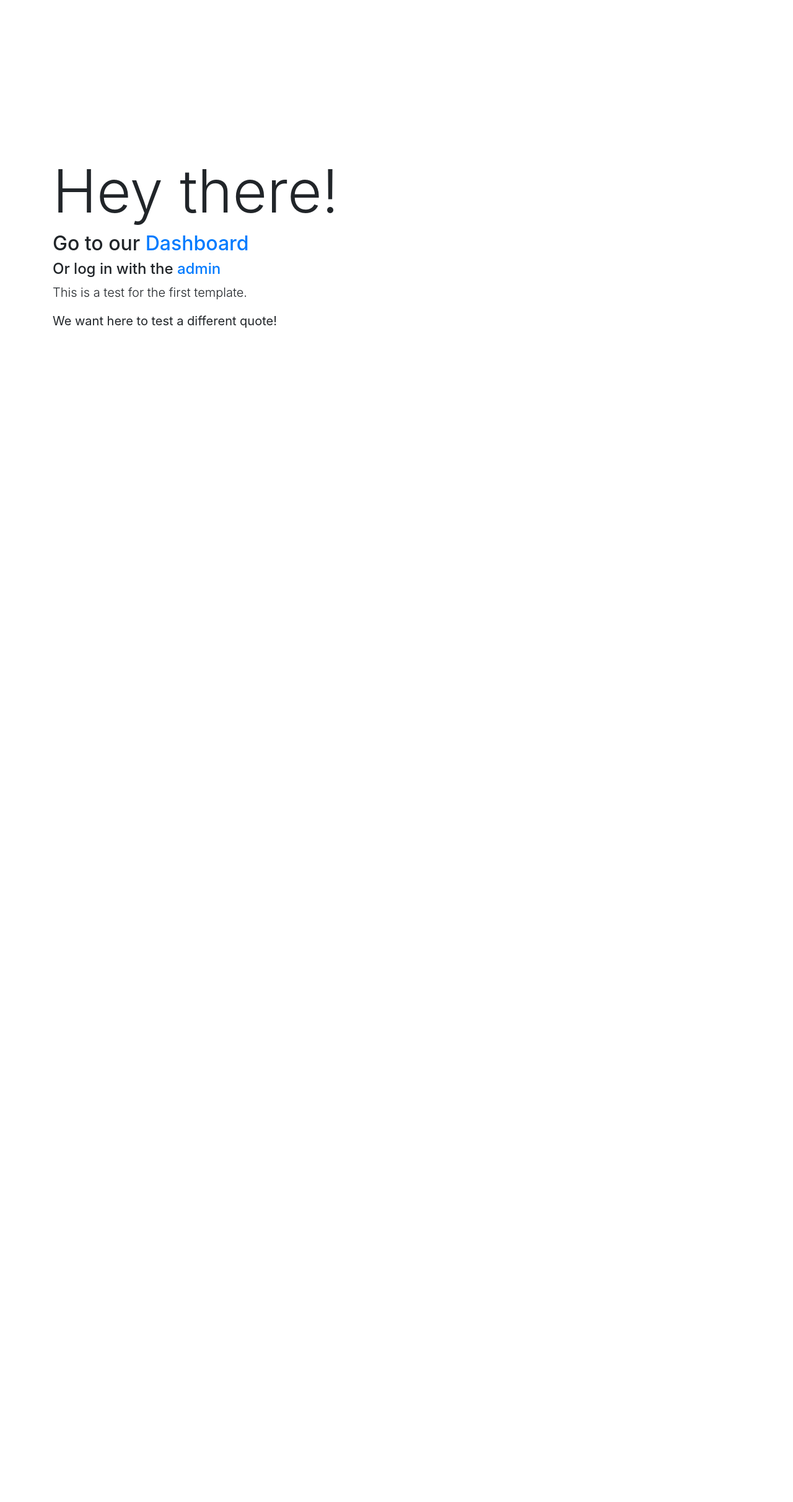
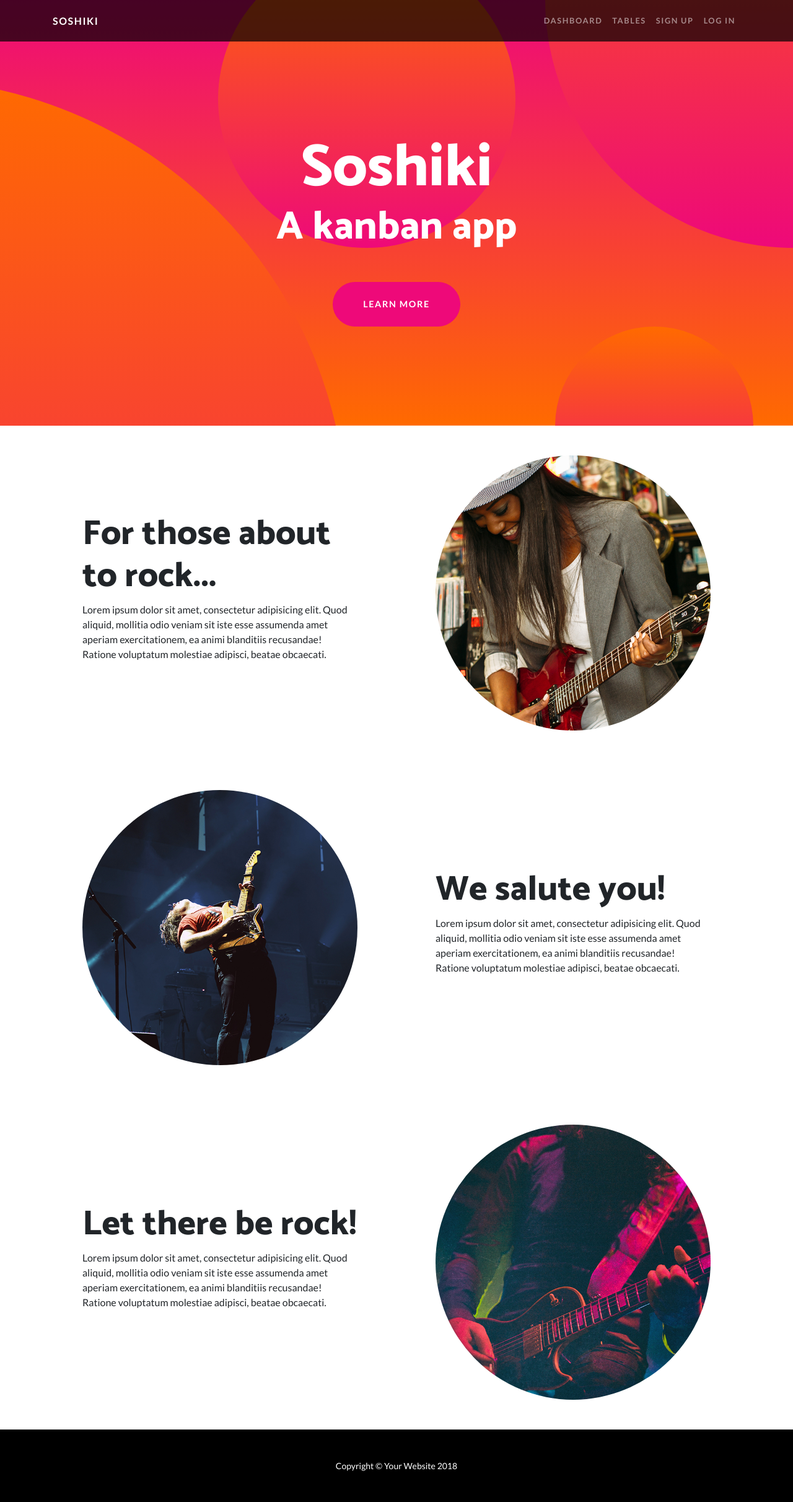
Before and after one commit to HE-Arc/Soshiki, a Django app: page / in a window 1280 px wide. Shown: the whole page at 62% size. Before the commit the page ends 529 px from the top, so only its background shows below. Run offline with Django 3.2, Linux system fonts and the light colour scheme; some libraries are stand-ins or nearby versions.

Commit message:
Add a nice HomePage + the gestion of static files

```diff
--- a/SoshikiProject/Soshiki/settings.py
+++ b/SoshikiProject/Soshiki/settings.py
@@ -73,6 +73,8 @@ TEMPLATES = [
 
 WSGI_APPLICATION = 'Soshiki.wsgi.application'
 
+# Statics files
+STATIC_URL = 'SoshikiApp/static/'
 
 # Database
 # https://docs.djangoproject.com/en/2.0/ref/settings/#databases
--- a/SoshikiProject/Soshiki/urls.py
+++ b/SoshikiProject/Soshiki/urls.py
@@ -17,6 +17,6 @@ from django.contrib import admin
 from django.urls import path, include
 
 urlpatterns = [
-	path('', include('SoshikiApp.urls')),
+    path('', include('SoshikiApp.urls')),
     path('admin/', admin.site.urls),
 ]
--- a/SoshikiProject/SoshikiApp/models.py
+++ b/SoshikiProject/SoshikiApp/models.py
@@ -3,7 +3,7 @@ from django.db import models
 
 class Table(models.Model):
     """
-    Table for the tangan that will contain your
+    Table for the kanban that will contain your
     organisation for one project.
     """
     name = models.CharField(max_length=200)
--- /dev/null
+++ b/SoshikiProject/SoshikiApp/static/SoshikiApp/css/allPagesConfig.css
@@ -0,0 +1,3 @@
+.allPages{
+    padding-top: 80px;
+}
--- /dev/null
+++ b/SoshikiProject/SoshikiApp/static/SoshikiApp/css/homePage.css
@@ -0,0 +1,154 @@
+body {
+  font-family: 'Lato';
+}
+
+h1,
+h2,
+h3,
+h4,
+h5,
+h6 {
+  font-family: 'Catamaran';
+  font-weight: 800 !important;
+}
+
+.btn-xl {
+  text-transform: uppercase;
+  padding: 1.5rem 3rem;
+  font-size: 0.9rem;
+  font-weight: 700;
+  letter-spacing: 0.1rem;
+}
+
+.bg-black {
+  background-color: #000 !important;
+}
+
+.rounded-pill {
+  border-radius: 5rem;
+}
+
+.navbar-custom {
+  padding-top: 1rem;
+  padding-bottom: 1rem;
+  background-color: rgba(0, 0, 0, 0.7);
+}
+
+.navbar-custom .navbar-brand {
+  text-transform: uppercase;
+  font-size: 1rem;
+  letter-spacing: 0.1rem;
+  font-weight: 700;
+}
+
+.navbar-custom .navbar-nav .nav-item .nav-link {
+  text-transform: uppercase;
+  font-size: 0.8rem;
+  font-weight: 700;
+  letter-spacing: 0.1rem;
+}
+
+header.masthead {
+  position: relative;
+  overflow: hidden;
+  padding-top: calc(7rem + 72px);
+  padding-bottom: 7rem;
+  background: linear-gradient(0deg, #ff6a00 0%, #ee0979 100%);
+  background-repeat: no-repeat;
+  background-position: center center;
+  background-attachment: scroll;
+  background-size: cover;
+}
+
+header.masthead .masthead-content {
+  z-index: 1;
+  position: relative;
+}
+
+header.masthead .masthead-content .masthead-heading {
+  font-size: 4rem;
+}
+
+header.masthead .masthead-content .masthead-subheading {
+  font-size: 2rem;
+}
+
+header.masthead .bg-circle {
+  z-index: 0;
+  position: absolute;
+  border-radius: 100%;
+  background: linear-gradient(0deg, #ee0979 0%, #ff6a00 100%);
+}
+
+header.masthead .bg-circle-1 {
+  height: 90rem;
+  width: 90rem;
+  bottom: -55rem;
+  left: -55rem;
+}
+
+header.masthead .bg-circle-2 {
+  height: 50rem;
+  width: 50rem;
+  top: -25rem;
+  right: -25rem;
+}
+
+header.masthead .bg-circle-3 {
+  height: 20rem;
+  width: 20rem;
+  bottom: -10rem;
+  right: 5%;
+}
+
+header.masthead .bg-circle-4 {
+  height: 30rem;
+  width: 30rem;
+  top: -5rem;
+  right: 35%;
+}
+
+@media (min-width: 992px) {
+  header.masthead {
+    padding-top: calc(10rem + 55px);
+    padding-bottom: 10rem;
+  }
+  header.masthead .masthead-content .masthead-heading {
+    font-size: 6rem;
+  }
+  header.masthead .masthead-content .masthead-subheading {
+    font-size: 4rem;
+  }
+}
+
+.bg-primary {
+  background-color: #ee0979 !important;
+}
+
+.btn-primary {
+  background-color: #ee0979;
+  border-color: #ee0979;
+}
+
+.btn-primary:active, .btn-primary:focus, .btn-primary:hover {
+  background-color: #bd0760 !important;
+  border-color: #bd0760 !important;
+}
+
+.btn-primary:focus {
+  box-shadow: 0 0 0 0.2rem rgba(238, 9, 121, 0.5);
+}
+
+.btn-secondary {
+  background-color: #ff6a00;
+  border-color: #ff6a00;
+}
+
+.btn-secondary:active, .btn-secondary:focus, .btn-secondary:hover {
+  background-color: #cc5500 !important;
+  border-color: #cc5500 !important;
+}
+
+.btn-secondary:focus {
+  box-shadow: 0 0 0 0.2rem rgba(255, 106, 0, 0.5);
+}
--- a/SoshikiProject/SoshikiApp/templates/SoshikiApp/base.html
+++ b/SoshikiProject/SoshikiApp/templates/SoshikiApp/base.html
@@ -4,29 +4,54 @@
     <title>{% block title %}{% endblock %}</title>
     {% load bootstrap4 %}
     {% bootstrap_css %}
+    {% load static %}
     {% bootstrap_javascript jquery='full' %}
+
+
+    <meta charset="utf-8">
+    <meta name="viewport" content="width=device-width, initial-scale=1, shrink-to-fit=no">
+    <meta name="description" content="">
+    <meta name="author" content="">
+
+    <!-- Custom fonts for the HomePage -->
+    <link href="https://fonts.googleapis.com/css?family=Catamaran:100,200,300,400,500,600,700,800,900" rel="stylesheet">
+    <link href="https://fonts.googleapis.com/css?family=Lato:100,100i,300,300i,400,400i,700,700i,900,900i" rel="stylesheet">
+
+    <!-- Custom styles for the HomePage -->
+    <link href="{% static 'SoshikiApp/css/homePage.css' %}" rel="stylesheet">
+    <!-- Custom sytles for the Dashboard -->
+    <link href="{% static 'SoshikiApp/css/allPagesConfig.css' %}" rel="stylesheet">
 </head>
 
 <body>
-  <nav class="navbar navbar-expand-sm navbar-dark bg-dark mb-5">
+<!-- Navigation -->
+<nav class="navbar navbar-expand-lg navbar-dark navbar-custom fixed-top">
+    <div class="container">
         <a class="navbar-brand" href="/">
-      Soshiki App
+          Soshiki
         </a>
-
-    <button class="navbar-toggler" type="button" data-toggle="collapse" data-target="#navbarText" aria-controls="navbarText" aria-expanded="false" aria-label="Toggle navigation">
+        <button class="navbar-toggler" type="button" data-toggle="collapse" data-target="#navbarResponsive" aria-controls="navbarResponsive" aria-expanded="false" aria-label="Toggle navigation">
             <span class="navbar-toggler-icon"></span>
         </button>
-     <div class="collapse navbar-collapse" id="navbarText">
-       <ul class="navbar-nav mr-auto">
+        <div class="collapse navbar-collapse" id="navbarResponsive">
+            <ul class="navbar-nav ml-auto">
                 <li class="nav-item">
                    <a class="nav-link" href="{% url 'dashboard' %}">Dashboard</a>
                 </li>
                 <li class="nav-item">
                     <a class="nav-link" href="{% url 'tables-list'%}">Tables</a>
                 </li>
+                <li class="nav-item">
+                    <a class="nav-link" href="#">Sign Up</a>
+                </li>
+                <li class="nav-item">
+                    <a class="nav-link" href="#">Log In</a>
+                </li>
             </ul>
-
+        </div>
+    </div>
 </nav>
   {% block content %}{% endblock %}
 </body>
+
 </html>
--- a/SoshikiProject/SoshikiApp/templates/SoshikiApp/dashboard.html
+++ b/SoshikiProject/SoshikiApp/templates/SoshikiApp/dashboard.html
@@ -3,7 +3,8 @@
 {% block title %}Soshiki dashboard{% endblock %}
 
 {% block content %}
-<div class="container">
+
+<div class="container allPages">
 
   <div class="row">
     <div class="col-md-12">
@@ -48,6 +49,4 @@
   </div>
 </div>
 
-
-</div>
 {% endblock %}
--- a/SoshikiProject/SoshikiApp/templates/SoshikiApp/index.html
+++ b/SoshikiProject/SoshikiApp/templates/SoshikiApp/index.html
@@ -1,29 +1,85 @@
-<html>
+{% extends 'SoshikiApp/base.html' %}
 
-<head>
-  <title>Soshiki</title>
-  {% load bootstrap4 %}
-  {% bootstrap_css %}
-  {% bootstrap_javascript jquery='full' %}
-</head>
+{% load static %}
 
-<body>
-  <div class="d-flex align-items-center h-100">
-    <div class="container text-black">
-      <div class="row">
-        <div class="col-md-6">
-          <h1 class="display-1">Hey there!</h1>
-          <h2> Go to our <a href="{% url 'dashboard' %}">Dashboard</a> </h2>
-          <h4> Or log in with the <a href="/admin">admin</a></h4>
-          <p class="lead">
-            This is a test for the first template.
-          </p>
-          <p class="lead">
-            <strong>We want here to test a different quote!</strong>
-          </p>
+{% block title %}Soshiki{% endblock %}
+
+{% block content %}
+
+<header class="masthead text-center text-white">
+    <div class="masthead-content">
+        <div class="container">
+            <h1 class="masthead-heading mb-0">Soshiki</h1>
+            <h2 class="masthead-subheading mb-0">A kanban app</h2>
+            <a href="#" class="btn btn-primary btn-xl rounded-pill mt-5">Learn More</a>
         </div>
-      </div>
     </div>
-  </div>
-</body>
-</html>
+    <div class="bg-circle-1 bg-circle"></div>
+    <div class="bg-circle-2 bg-circle"></div>
+    <div class="bg-circle-3 bg-circle"></div>
+    <div class="bg-circle-4 bg-circle"></div>
+</header>
+
+<section>
+    <div class="container">
+        <div class="row align-items-center">
+            <div class="col-lg-6 order-lg-2">
+                <div class="p-5">
+                    <img class="img-fluid rounded-circle" src="{% static 'SoshikiApp/img/01.jpg' %}" alt="">
+                </div>
+            </div>
+            <div class="col-lg-6 order-lg-1">
+                <div class="p-5">
+                    <h2 class="display-4">For those about to rock...</h2>
+                    <p>Lorem ipsum dolor sit amet, consectetur adipisicing elit. Quod aliquid, mollitia odio veniam sit iste esse assumenda amet aperiam exercitationem, ea animi blanditiis recusandae! Ratione voluptatum molestiae adipisci, beatae obcaecati.</p>
+                </div>
+            </div>
+        </div>
+    </div>
+</section>
+
+<section>
+    <div class="container">
+        <div class="row align-items-center">
+            <div class="col-lg-6">
+                <div class="p-5">
+                    <img class="img-fluid rounded-circle" src="{% static 'SoshikiApp/img/02.jpg' %}" alt="">
+                </div>
+            </div>
+            <div class="col-lg-6">
+                <div class="p-5">
+                    <h2 class="display-4">We salute you!</h2>
+                    <p>Lorem ipsum dolor sit amet, consectetur adipisicing elit. Quod aliquid, mollitia odio veniam sit iste esse assumenda amet aperiam exercitationem, ea animi blanditiis recusandae! Ratione voluptatum molestiae adipisci, beatae obcaecati.</p>
+                </div>
+            </div>
+        </div>
+    </div>
+</section>
+
+<section>
+    <div class="container">
+        <div class="row align-items-center">
+            <div class="col-lg-6 order-lg-2">
+                <div class="p-5">
+                    <img class="img-fluid rounded-circle" src="{% static 'SoshikiApp/img/03.jpg' %}" alt="">
+                </div>
+            </div>
+            <div class="col-lg-6 order-lg-1">
+                <div class="p-5">
+                    <h2 class="display-4">Let there be rock!</h2>
+                    <p>Lorem ipsum dolor sit amet, consectetur adipisicing elit. Quod aliquid, mollitia odio veniam sit iste esse assumenda amet aperiam exercitationem, ea animi blanditiis recusandae! Ratione voluptatum molestiae adipisci, beatae obcaecati.</p>
+                </div>
+            </div>
+        </div>
+    </div>
+</section>
+
+<!-- Footer -->
+<footer class="py-5 bg-black">
+    <div class="container">
+        <p class="m-0 text-center text-white small">Copyright &copy; Your Website 2018</p>
+    </div>
+    <!-- /.container -->
+</footer>
+
+{% endblock %}
--- a/SoshikiProject/SoshikiApp/templates/SoshikiApp/table_confirm_delete.html
+++ b/SoshikiProject/SoshikiApp/templates/SoshikiApp/table_confirm_delete.html
@@ -3,7 +3,7 @@
 {% block title %}Delete a Table{% endblock %}
 
 {% block content %}
-<div class="container">
+<div class="container allPages">
 
   <form action="" method="post">{% csrf_token %}
       <p>Are you sure you want to delete "{{ object }}"?</p>
--- a/SoshikiProject/SoshikiApp/templates/SoshikiApp/table_detail.html
+++ b/SoshikiProject/SoshikiApp/templates/SoshikiApp/table_detail.html
@@ -3,7 +3,7 @@
 {% block title %}Details {% endblock %}
 
 {% block content %}
-<div class="container">
+<div class="container allPages">
   <div class="row">
     <div class="col-md-12">
       <h1 class="display-4">{{table.name}}</h1>
--- a/SoshikiProject/SoshikiApp/templates/SoshikiApp/table_form.html
+++ b/SoshikiProject/SoshikiApp/templates/SoshikiApp/table_form.html
@@ -3,7 +3,7 @@
 {% block title %}Add a Table{% endblock %}
 
 {% block content %}
-<div class="container">
+<div class="container allPages">
 <form action="" method="post">
   {% csrf_token %}
     {{ form.as_p }}
--- a/SoshikiProject/SoshikiApp/templates/SoshikiApp/table_list.html
+++ b/SoshikiProject/SoshikiApp/templates/SoshikiApp/table_list.html
@@ -4,7 +4,7 @@
 
 {% block content %}
 
-<div class="container">
+<div class="container allPages">
   <div class="row">
     <div class="col-md-8">
 
```
Also changed, not shown: SoshikiProject/SoshikiApp/fixtures/tables.json (+3 -6 lines), SoshikiProject/SoshikiApp/static/SoshikiApp/img/01.jpg (added), SoshikiProject/SoshikiApp/static/SoshikiApp/img/02.jpg (added), SoshikiProject/SoshikiApp/static/SoshikiApp/img/03.jpg (added). Lines whose indentation alone changed are shown as unchanged.
